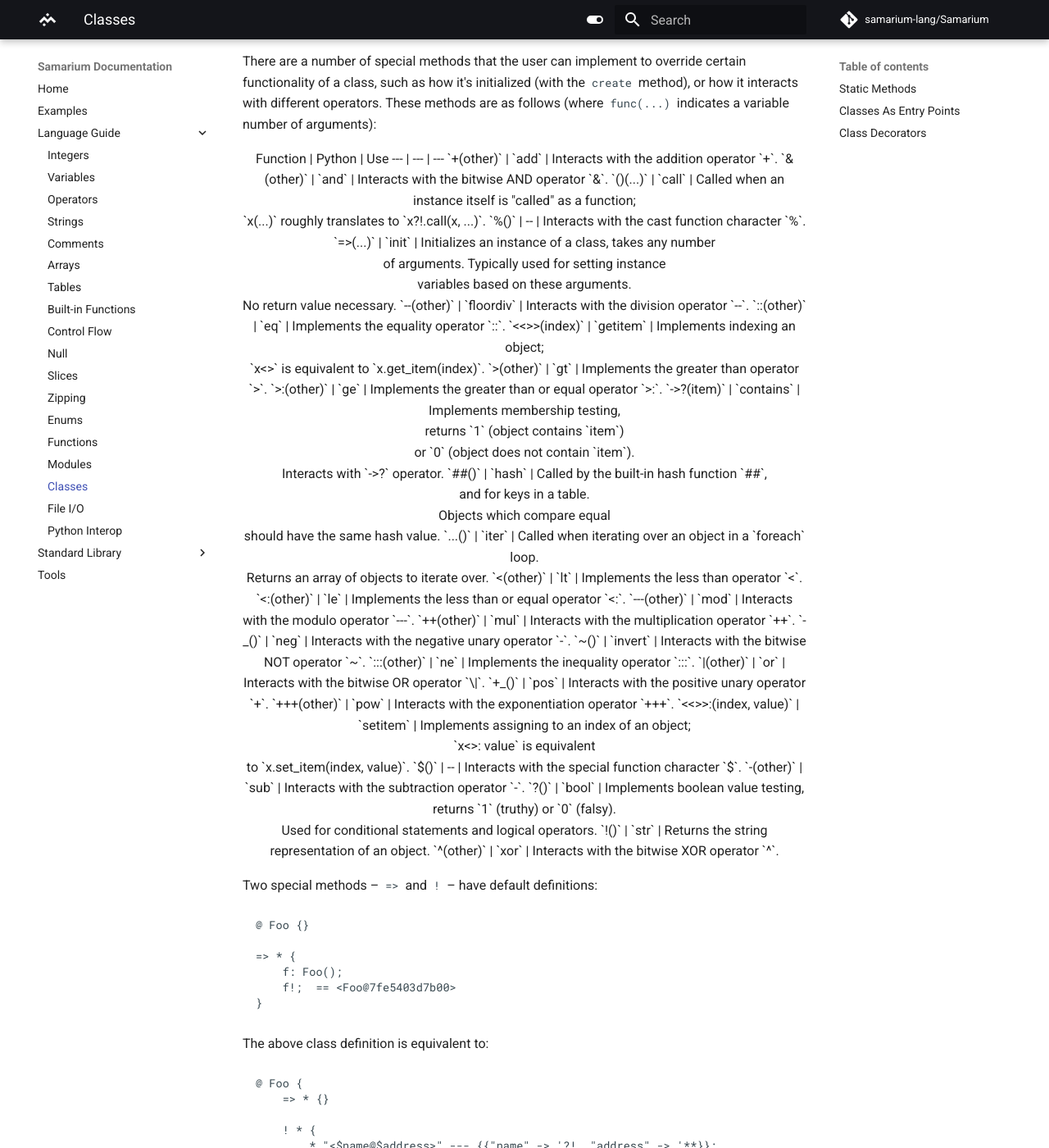
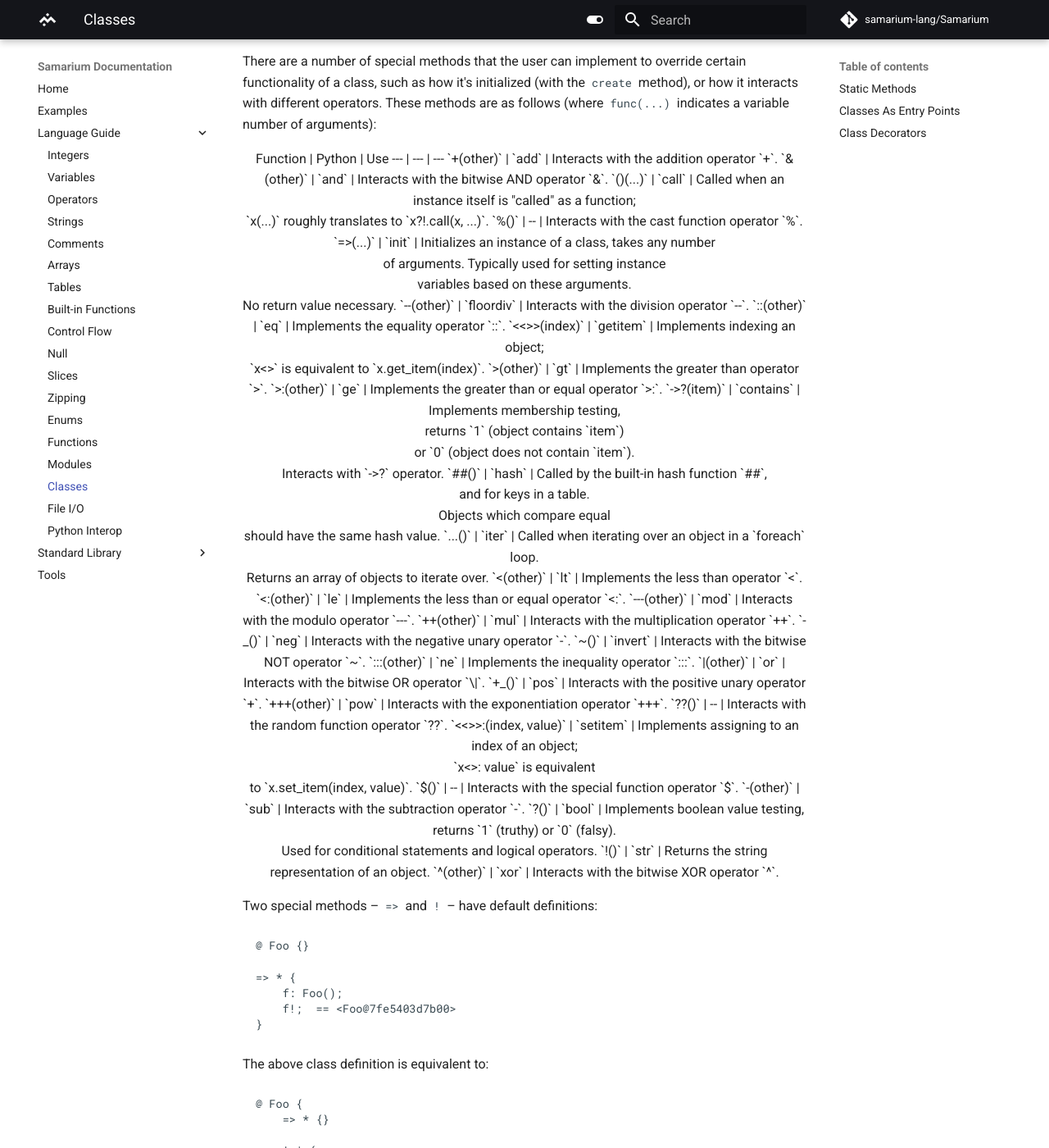
Before and after one commit to samarium-lang/Samarium, an MkDocs documentation site: the page built from docs/classes.md, in a window 1280 px wide and 1400 px high, scrolled down 1366 px. Shown: the whole window at 82% size. Built offline with MkDocs 1.6.1 and Material for MkDocs 9.7.7, drawn with Linux system fonts in a browser that asks for light colours; comment, search, counter and statistics services are not loaded.

Commit message:
(docs) Mentioned random method

```diff
--- a/docs/classes.md
+++ b/docs/classes.md
@@ -79,7 +79,7 @@
 `+(other)`                     | `add`        | Interacts with the addition operator `+`.
 `&(other)`                     | `and`        | Interacts with the bitwise AND operator `&`.
 `()(...)`                      | `call`       | Called when an instance itself is "called" as a function;<br>`x(...)` roughly translates to `x?!.call(x, ...)`.
-`%()`                          | --           | Interacts with the cast function character `%`.
+`%()`                          | --           | Interacts with the cast function operator `%`.
 `=>(...)`                      | `init`       | Initializes an instance of a class, takes any number<br>of arguments. Typically used for setting instance<br>variables based on these arguments.<br>No return value necessary.
 `--(other)`                    | `floordiv`   | Interacts with the division operator `--`.
 `::(other)`                    | `eq`         | Implements the equality operator `::`.
@@ -99,8 +99,9 @@
 `|(other)`                     | `or`         | Interacts with the bitwise OR operator `\|`.
 `+_()`                         | `pos`        | Interacts with the positive unary operator `+`.
 `+++(other)`                   | `pow`        | Interacts with the exponentiation operator `+++`.
+`??()`                         | --           | Interacts with the random function operator `??`.
 `<<>>:(index, value)`          | `setitem`    | Implements assigning to an index of an object;<br>`x<<index>>: value` is equivalent<br>to `x.set_item(index, value)`.
-`$()`                          | --           | Interacts with the special function character `$`.
+`$()`                          | --           | Interacts with the special function operator `$`.
 `-(other)`                     | `sub`        | Interacts with the subtraction operator `-`.
 `?()`                          | `bool`       | Implements boolean value testing,<br>returns `1` (truthy) or `0` (falsy).<br>Used for conditional statements and logical operators.
 `!()`                          | `str`        | Returns the string representation of an object.
```
